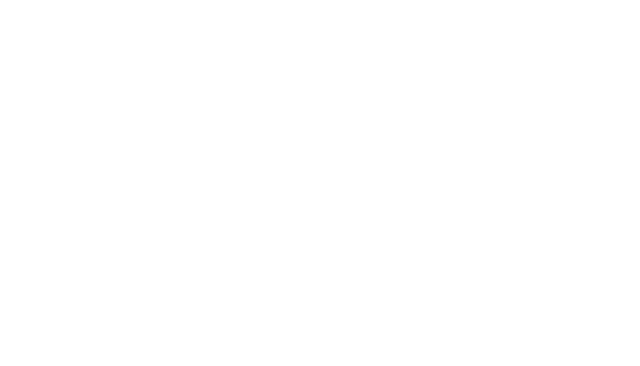
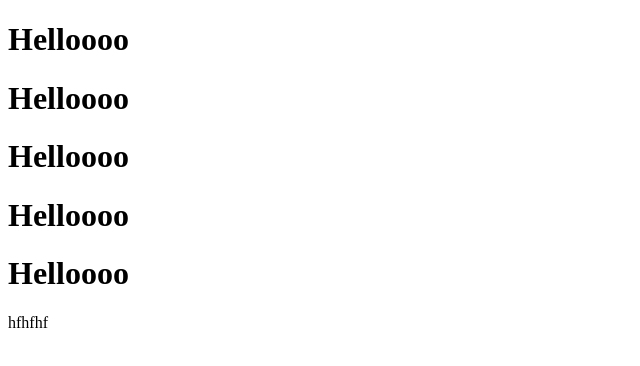
Before and after one commit to jayso10/git, a plain HTML site: page index.html in a window 1280 px wide. Shown: the whole page, without its empty margins (0-640 px from the left). Drawn offline with Linux system fonts and the light colour scheme.

Commit message:
Added Features

```diff
--- a/index.html
+++ b/index.html
@@ -6,6 +6,10 @@
     <title>Document</title>
 </head>
 <body>
-
+    <h1>Helloooo</h1>
+    <h1>Helloooo</h1><h1>Helloooo</h1>
+    <h1>Helloooo</h1>
+    <h1>Helloooo</h1>
 </body>
+<footer>hfhfhf</footer>
 </html>
```
